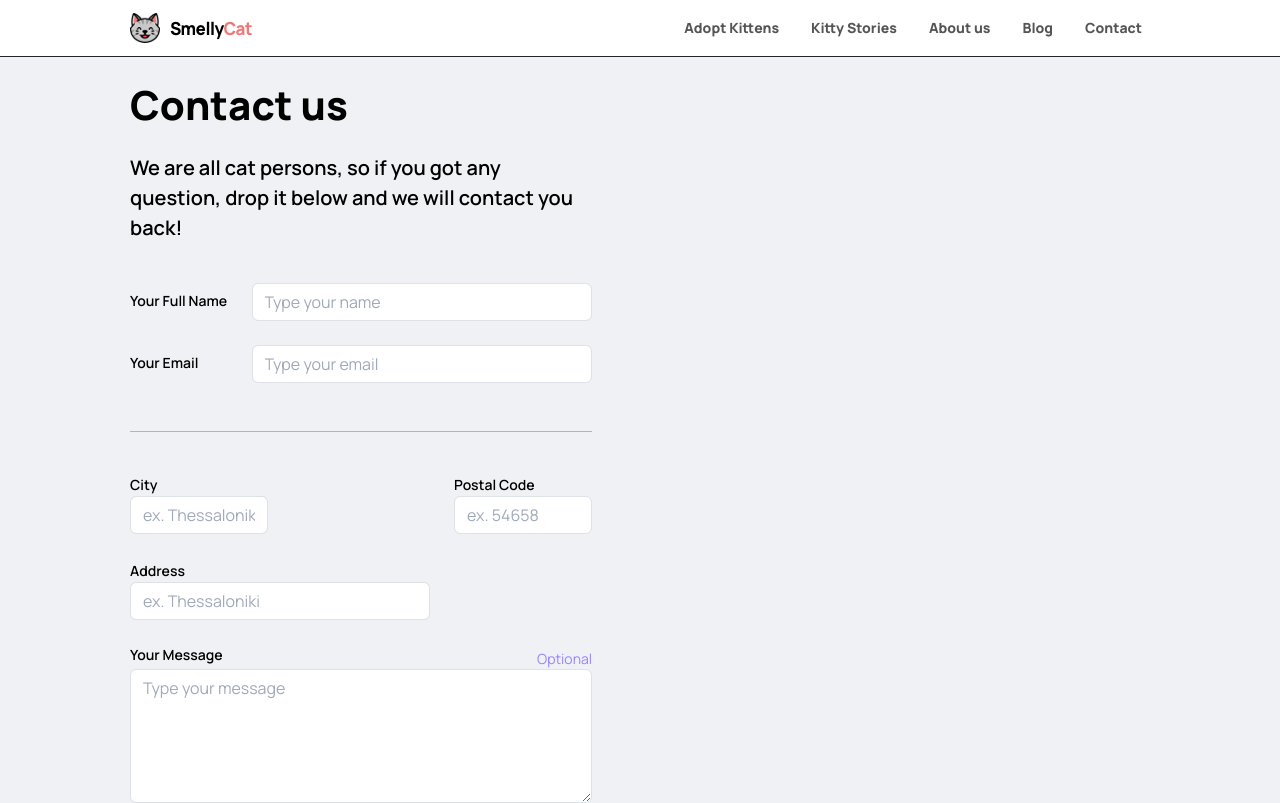
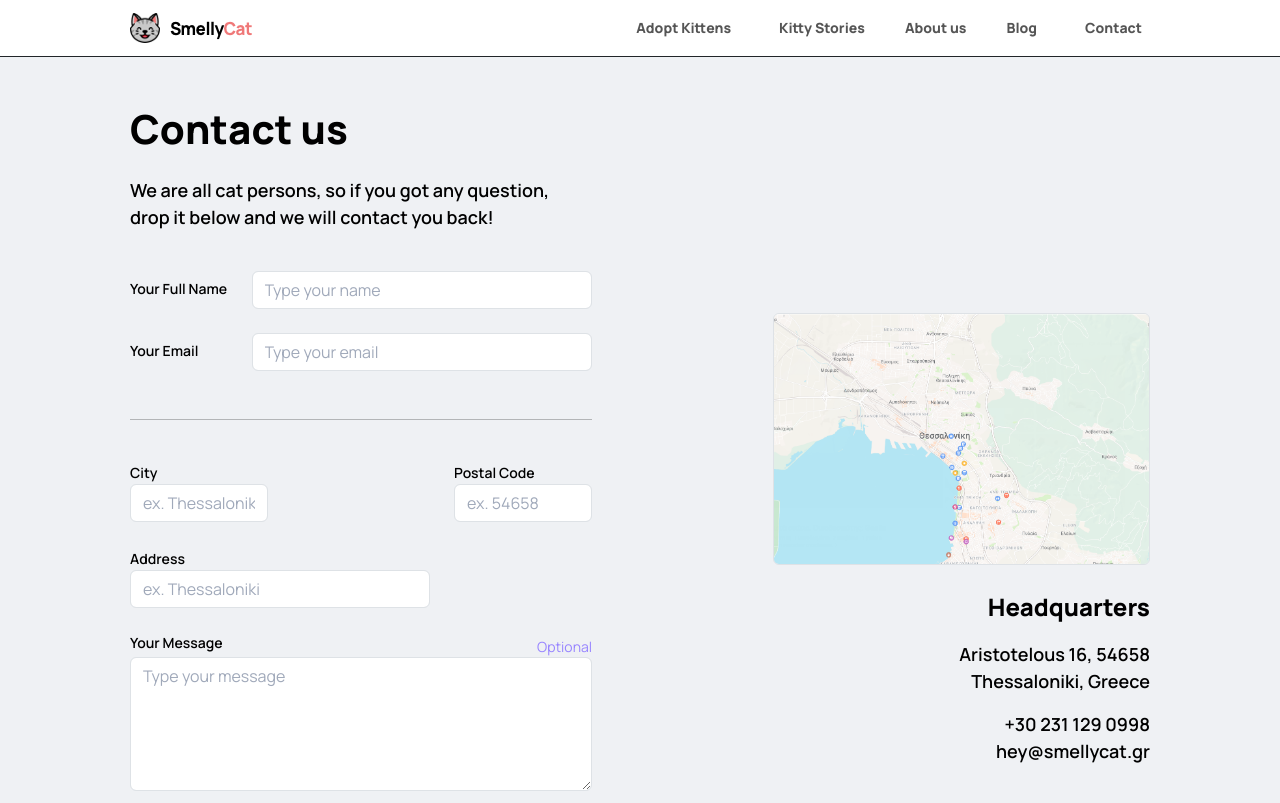
Before and after one commit to OikonomouDimitrios/smelly-cat, an Angular app: page / in a window 1280 px wide. Shown: the top 803 px of the page. Built offline with nearby package versions, Linux system fonts and the light colour scheme.

Commit message:
add right column

```diff
--- a/src/app/app.component.html
+++ b/src/app/app.component.html
@@ -1,7 +1,7 @@
 <nav
-  class="navbar navbar-expand-md navbar-light bg-white static-top border-bottom border-dark lh-1"
+  class="navbar navbar-expand-md navbar-light bg-white static-top border-bottom border-dark lh-1 justify-content-center"
 >
-  <div class="container">
+  <div class="container mx-5">
     <a class="navbar-brand ms-5" href="#">
       <img src="../assets/smelly-cat-navbar-logo.png" alt="..." height="30" />
     </a>
@@ -18,30 +18,30 @@
     </button>
     <div class="collapse navbar-collapse" id="navbarSupportedContent">
       <ul class="navbar-nav ms-auto">
-        <li class="nav-item px-2">
+        <li class="nav-item px-3">
           <a class="nav-link" href="#">Adopt Kittens</a>
         </li>
-        <li class="nav-item px-2">
+        <li class="nav-item px-3">
           <a class="nav-link" href="#">Kitty Stories</a>
         </li>
         <li class="nav-item px-2">
           <a class="nav-link" href="#">About us</a>
         </li>
-        <li class="nav-item px-2">
+        <li class="nav-item px-3">
           <a class="nav-link" href="#">Blog</a>
         </li>
-        <li class="nav-item px-2 pe-5">
+        <li class="nav-item px-3 pe-5">
           <a class="nav-link" href="#">Contact</a>
         </li>
       </ul>
     </div>
   </div>
 </nav>
-<div class="container my-4">
-  <div class="row mx-5">
+<div class="container my-5">
+  <div class="row mx-5 justify-content-between">
     <div class="col-md-6 order-md-1 px-0 pe-5">
-      <h1 class="mb-4">Contact us</h1>
-      <p class="fw-semibold fs-5 mb-4">
+      <h1 class="mb-4 fw-extrabold">Contact us</h1>
+      <p class="fw-semibold fs-text mb-4">
         We are all cat persons, so if you got any question, drop it below and we
         will contact you back!
       </p>
@@ -122,7 +122,7 @@
         </div>
         <div class="form-check form-control-lg">
           <input
-            class="form-check-input bg-transparent border border-dark border-3"
+            class="form-check-input bg-transparent border border-dark border-2"
             type="checkbox"
             value=""
             id="defaultCheck1"
@@ -143,7 +143,36 @@
         </div>
       </form>
     </div>
-    <div class="col-md-6 order-md-2"></div>
+    <div
+      class="col-md-5 order-md-2 px-0 ps-5 d-flex flex-column justify-content-center"
+    >
+      <div class="row">
+        <div class="col-md-12">
+          <a class="ms-5" href="#">
+            <img
+              class="img-fluid rounded mx-auto d-block border border-1 border-gray"
+              src="../assets/map.png"
+              alt="..."
+            />
+          </a>
+        </div>
+      </div>
+      <div class="row mt-4">
+        <div class="text-end fw-extrabold fs-4">Headquarters</div>
+      </div>
+      <div class="row mt-3">
+        <div class="text-end fw-semibold fs-text">Aristotelous 16, 54658</div>
+      </div>
+      <div class="row">
+        <div class="text-end fw-semibold fs-text">Thessaloniki, Greece</div>
+      </div>
+      <div class="row mt-3">
+        <div class="text-end fw-semibold fs-text">+30 231 129 0998</div>
+      </div>
+      <div class="row">
+        <div class="text-end fw-semibold fs-text">hey@smellycat.gr</div>
+      </div>
+    </div>
   </div>
 </div>
 <footer class="bg-dark text-center text-lg-start text-white">
--- a/src/styles.css
+++ b/src/styles.css
@@ -2,22 +2,26 @@
 body {
   background-color: #eff1f4;
   font-family: "Manrope";
-  color:#000000;
+  color: #000000;
 }
-
+.fs-text {
+  font-size: 1.125rem;
+}
 ::placeholder {
   color: #a0a9ba !important;
 }
 .navbar-nav .nav-link {
   font-weight: 800;
   color: #555555;
-  font-size: 14px;
+  font-size: 0.875rem;
 }
 
-h1 {
+.fw-extrabold {
   font-weight: 800;
 }
-
+.border-gray {
+  color: #cccccc;
+}
 label,
 .col-form-label {
   font-size: 0.875rem;
@@ -31,12 +35,12 @@ small.text-muted.form-text {
 .form-check-input:checked[type="checkbox"] {
   --bs-form-check-bg-image: url("assets/black-checkmark.png");
 }
-.form-check-label{
-  color:#555555;
+.form-check-label {
+  color: #555555;
 }
 
 .btn.btn-primary.btn-lg {
-  background-color: #EF7878;
+  background-color: #ef7878;
 }
 
 @font-face {
```
Also changed, not shown: src/assets/map.png (added).
